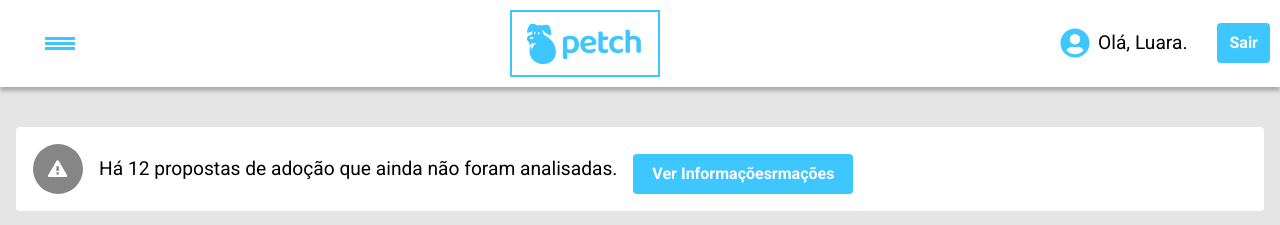
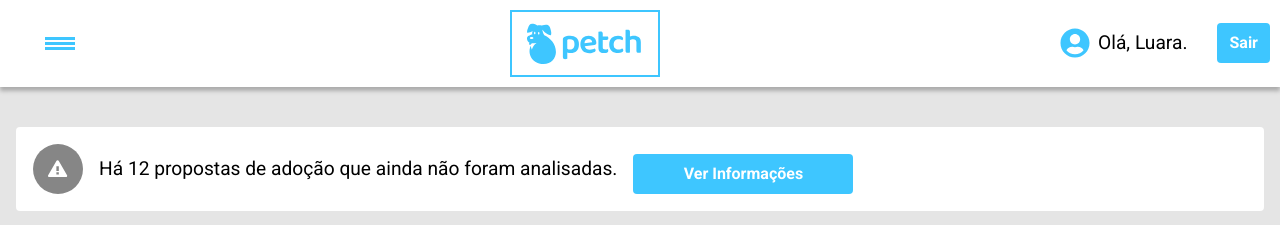
Before and after one commit to LuaraOliveira/PETCH, a React (Create React App) app: page /dashboard in a window 1280 px wide. Shown: the top 225 px of the page. Built offline with nearby package versions, Linux system fonts and the light colour scheme.

Commit message:
ajuste informacoes dashboard

```diff
--- a/src/pages/Dashboard/index.jsx
+++ b/src/pages/Dashboard/index.jsx
@@ -18,7 +18,7 @@ function Dashboard() {
               </div>
               Há 12 propostas de adoção que ainda não foram analisadas.
               <Button color="primary" className="btn">
-                Ver Informaçõesrmações
+                Ver Informações
               </Button>
             </div>
 
```
